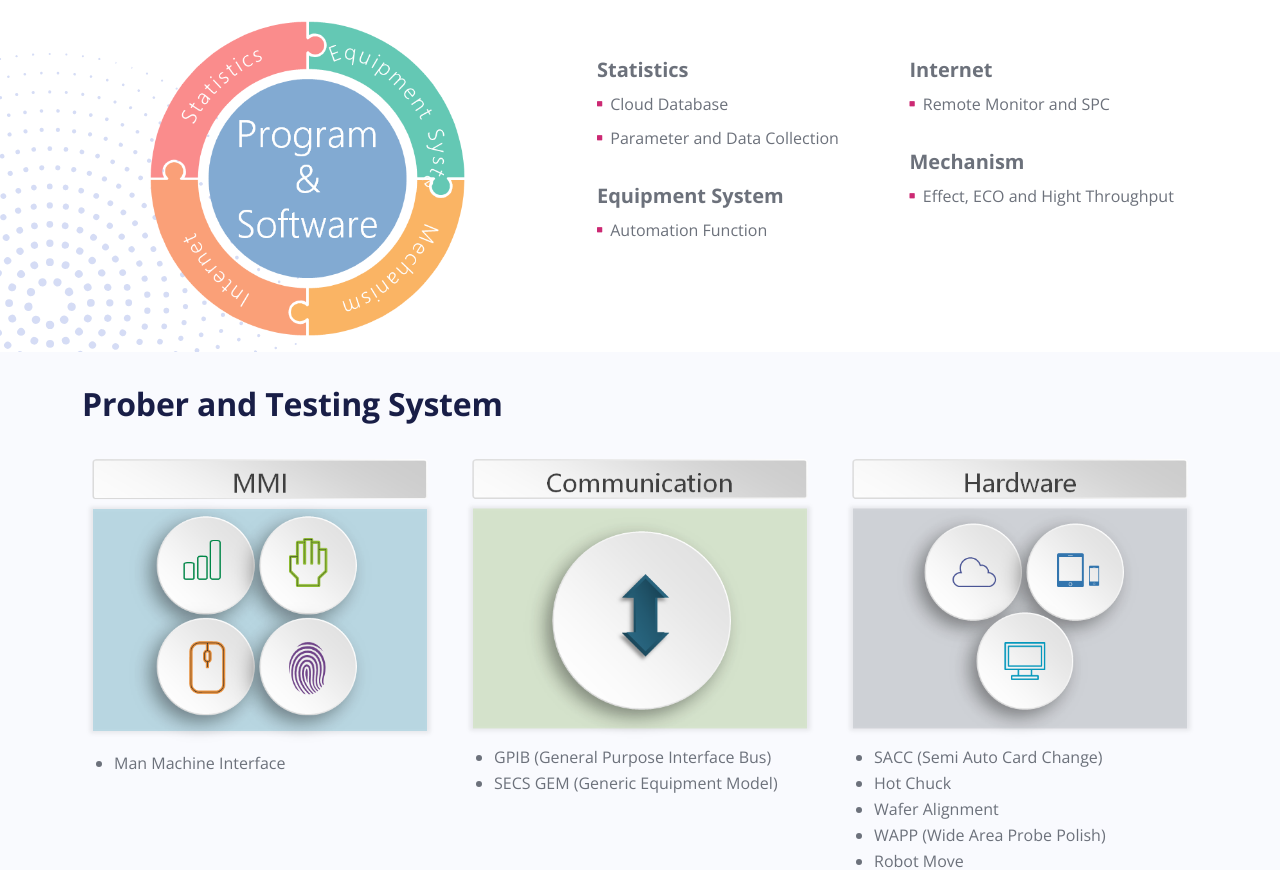
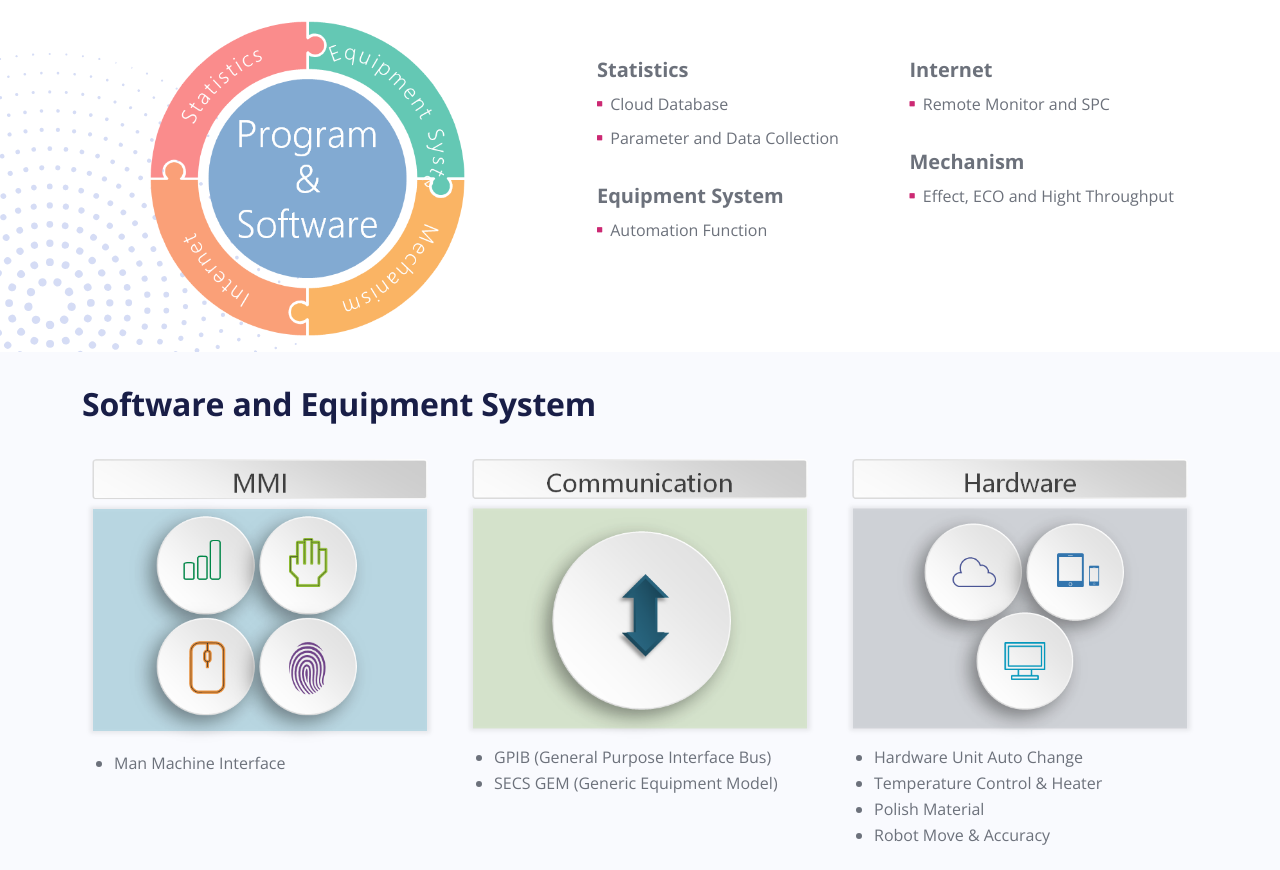
Before and after one commit to thinkawait/sigX, a plain HTML site: page product.html in a window 1280 px wide. Shown: the part 87-957 px from the top of the page. Drawn offline with nearby package versions, Linux system fonts and the light colour scheme.

Commit message:
修改product

```diff
--- a/product.html
+++ b/product.html
@@ -116,7 +116,7 @@
     <div class="basic-3 bg-gray">
         <div class="container">
             <div class="row">
-                <h2>Prober and Testing System</h2>
+                <h2>Software and Equipment System</h2>
                 <div class="col-lg-4">
                     <img src="images/product-2.png" alt="">
                     <ul>
@@ -133,11 +133,10 @@
                 <div class="col-lg-4">
                     <img src="images/product-4.png" alt="">
                     <ul>
-                        <li>SACC (Semi Auto Card Change)</li>
-                        <li>Hot Chuck</li>
-                        <li>Wafer Alignment</li>
-                        <li>WAPP (Wide Area Probe Polish)</li>
-                        <li>Robot Move</li>
+                        <li>Hardware Unit Auto Change</li>
+                        <li>Temperature Control & Heater</li>
+                        <li>Polish Material</li>
+                        <li>Robot Move & Accuracy</li>
                     </ul>
                 </div>
             </div> <!-- end of row -->
```
Also changed, not shown: images/product-5.png.
